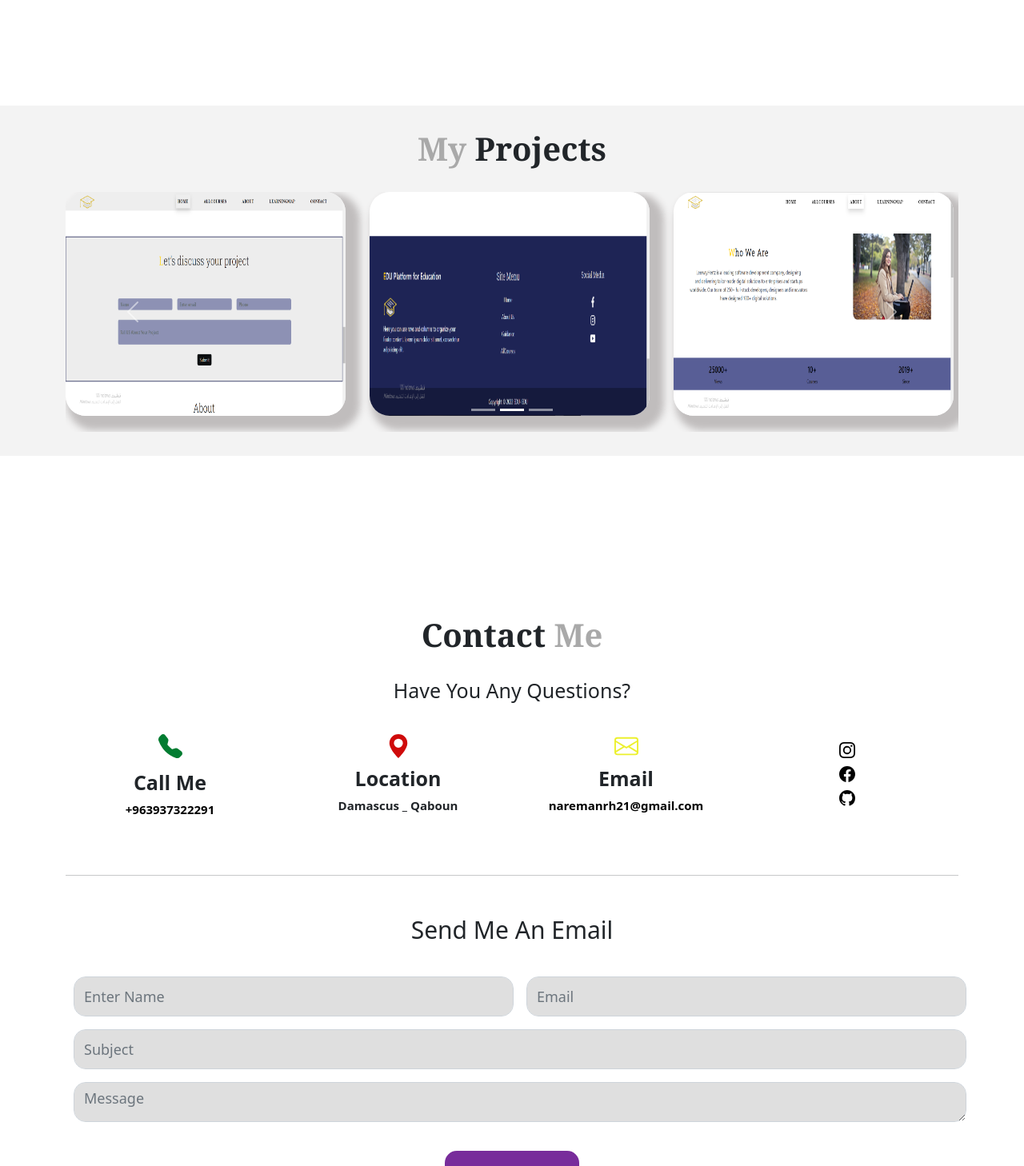
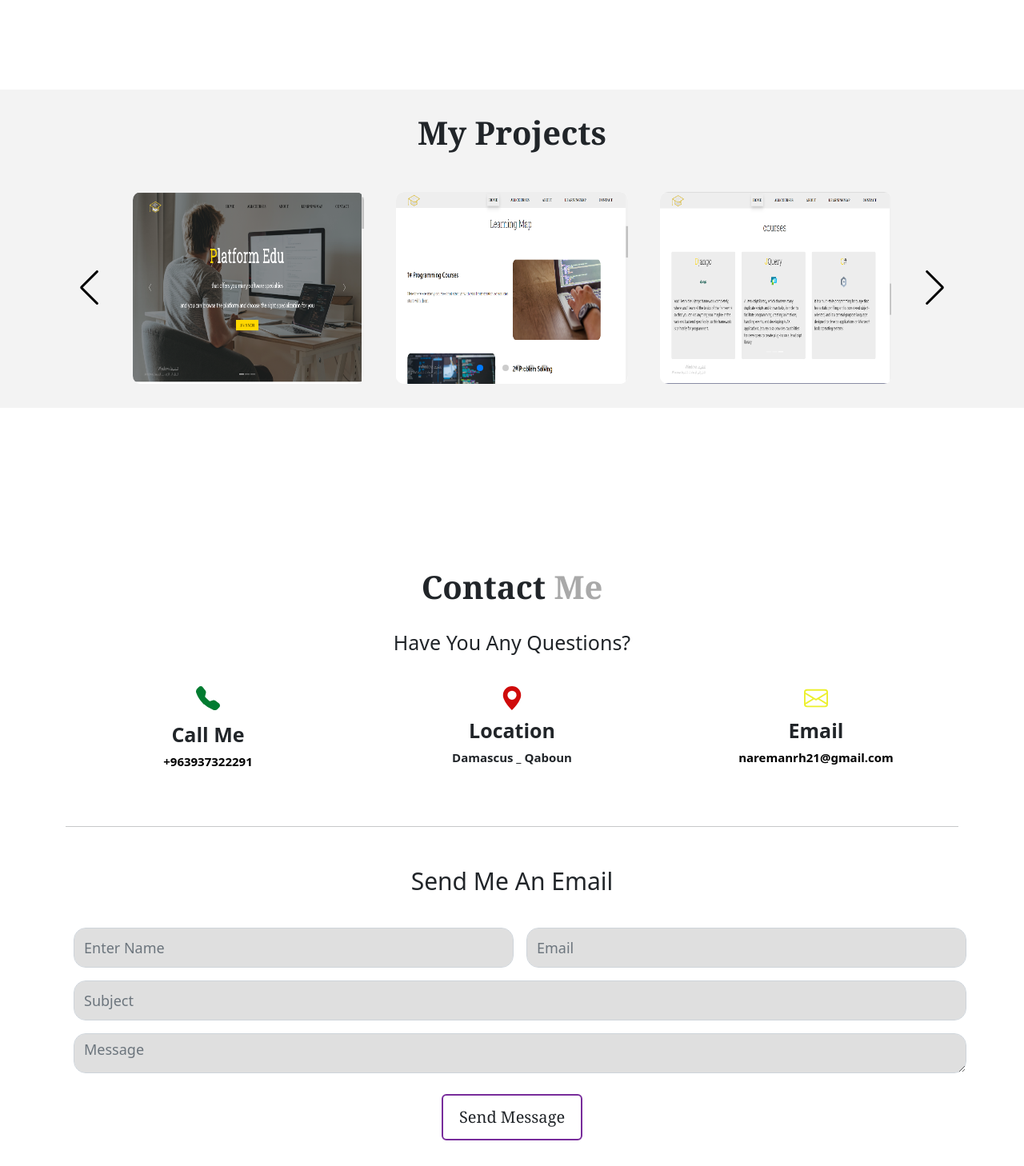
Before and after one commit to NaremanRahmeh/Poptfolio, a React (Create React App) app: page / in a window 1280 px wide. Shown: the part 1860-3318 px from the top of the page at 80% size. Built offline with nearby package versions, Linux system fonts and the light colour scheme.

Commit message:
edit page project

```diff
--- a/package.json
+++ b/package.json
@@ -23,7 +23,9 @@
     "react-scripts": "5.0.1",
     "react-scroll": "^1.8.8",
     "react-scroll-trigger": "^0.6.14",
+    "react-swiper": "^0.1.5",
     "sass": "^1.55.0",
+    "swiper": "^8.4.4",
     "web-vitals": "^2.1.4"
   },
   "scripts": {
--- a/src/App.js
+++ b/src/App.js
@@ -4,9 +4,10 @@ import './App.css';
 import { Sidebar } from './Components/Sidebar';
 import {Home} from '../src/Pages/Home/Home';
 import {About} from './Pages/About/About';
-import {MySkills} from './Pages/MySkills/MySkills';
+import {Myskills} from './Pages/MySkills/Myskills';
 import Contact from './Pages/Contact/Contact';
 import Projects from './Pages/Projects/Projects';
+
 
 function App() {
 
@@ -16,7 +17,7 @@ function App() {
     <Sidebar/>
     <Home/>
     <About/>
-    <MySkills/>
+    <Myskills/>
     <Projects/>
     <Contact/>
     </Fragment>
--- a/src/Pages/About/About.css
+++ b/src/Pages/About/About.css
@@ -23,31 +23,3 @@
     font-size: 18px;
     font-weight: 300px;
 }
-.about a{
-    text-decoration: none;
-    color: black;
-}
-
-.about h4{
-    font-size: 30px;
-    font-weight: 400;
-    margin-bottom: 50px;
-
-}
-.about .btn1{
-    background-color:  rgb(120, 44, 155);
-    color: #fff;
-    padding: 5px 10px 5px 10px;
-    border-radius: 8px;
-    border: none;
-}
-.about span{
-    font-size: 20px;
-    font-weight:bold;
-}
-
-.about hr{
-  height: 3px;
-  width: 230px;
-
-}
--- a/src/Pages/About/About.js
+++ b/src/Pages/About/About.js
@@ -3,6 +3,8 @@ import './About.css';
 
 
 export const About =()=> {
+
+
   return (
 
 
@@ -12,7 +14,6 @@ export const About =()=> {
        <h1>About<span> Me</span></h1>
        {/* <hr/> */}
        <p> I am a web developer, graduated from Damascus University, Computer Technical Institute, Software Engineering.
-
        </p>
 
         <div className='box'>
--- a/src/Pages/Contact/Contact.css
+++ b/src/Pages/Contact/Contact.css
@@ -75,22 +75,35 @@
    outline-color: black;
 }
 .contact .btn{
-    background-color:  rgb(120, 44, 155);
+    border: 2px solid rgb(120, 44, 155);
+    background: none;
+    padding: 12px 20px;
+    font-size: 20px;
+    font-family: Georgia, 'Times New Roman', Times, serif;
+    margin-top: 10px;
+    cursor: pointer;
+    position: relative;
+    overflow: hidden;
+}
+.contact .btn::before{
+    content: "";
+    left: 0;
+    position: absolute;
+    width: 100%;
+    height: 0%;
+    background: rgb(120, 44, 155);
+    z-index: -1;
+    transition: 0.8s;
+}
+.contact .btn1::before{
+     top: 0;
+     border-radius: 0 0 50% 50%;
+}
+.contact .btn1:hover::before{
+    height: 180%;
+}
+.contact .btn1:hover{
     color: #fff;
-    font-weight: 500;
-    padding: 15px 30px 15px 30px;
-    border: none;
-    border-radius: 15px;
-    margin-top: 20px;
-}
-.contact .btn:hover{
-    background-color:#fff;
-    color: black;
-    font-weight: 500;
-    padding: 15px 30px 15px 30px;
-    border: solid 2px black;
-    border-radius: 15px;
-    margin-top: 20px;
 }
 
 .contact ul{
@@ -105,3 +118,7 @@
     padding-top: 10px;
 
 }
+.contact ul li ,.svgg:hover{
+    color:  rgb(120, 44, 155);
+    transform: scale(1.1);
+}
--- a/src/Pages/Contact/Contact.js
+++ b/src/Pages/Contact/Contact.js
@@ -33,24 +33,24 @@ const Contact = () => {
     <div className='content'>
     <div className='row'>
 
-    <div className='col-md-3'>
+    <motion.div className='col-md-4' whileHover={{scale:1.1}}>
      <span><BsTelephoneFill className='svg'/></span>
       <h3>Call Me</h3>
      <main><a  href='https://api.whatsapp.com/send?phone+963937322291' target="_blank">+963937322291</a></main>
-    </div>
+     </motion.div>
 
-    <div className='col-md-3'>
+    <motion.div className='col-md-4' whileHover={{scale:1.1}}>
     <span><BsFillGeoAltFill className='svg1'/></span>
       <h3>Location</h3>
        <main>Damascus _ Qaboun</main>
-        </div>
+        </motion.div>
 
-        <div className='col-md-3'>
+        <motion.div className='col-md-4' whileHover={{scale:1.1}}>
         <span><BsEnvelope className='svg2'/></span>
       <h3>Email</h3>
        <main><a href='mailto:naremanrh21@gmail.com' target="_blank">naremanrh21@gmail.com</a></main>
-        </div>
-
+       </motion.div>
+{/*
         <div className='col-md-3'>
         <span>
         <ul>
@@ -59,7 +59,7 @@ const Contact = () => {
             <li><a href='https://github.com/NaremanRahmeh'><BsGithub className='svgg'/></a></li>
             </ul>
         </span>
-        </div>
+        </div> */}
 
         </div>
         <hr className='h-col'/>
@@ -85,7 +85,8 @@ const Contact = () => {
      name='message'  className="form-control" placeholder="Message"  rows='5' required/>
   </div>
   <div className="col-md-12">
-    <motion.button animate={{rotate: rotate ? 360 : 0}} onClick={()=> {setRotat(!rotate)}} className="btn btn1">Send Message</motion.button>
+    <motion.button animate={{rotate: rotate ? 360 : 0}} onClick={()=> {setRotat(!rotate)}}
+     className="btn btn1">Send Message</motion.button>
   </div>
 </form>
     </div>
--- a/src/Pages/MySkills/MySkills.js
+++ b/src/Pages/MySkills/MySkills.js
@@ -1,10 +1,10 @@
 import React, { Fragment, useState } from 'react';
-import './MySkills.css';
+import './Mysklills.css';
 import CountUp from 'react-countup';
 import ScrollTrigger from 'react-scroll-trigger';
 
 
-export const MySkills =()=> {
+export const Myskills =()=> {
 
       const[counterOn ,setCounterOn] = useState (false);
     return (
--- a/src/Pages/Projects/Projects.css
+++ b/src/Pages/Projects/Projects.css
@@ -5,25 +5,54 @@
     padding: 30px 30px;
 
 }
+.projects .header-projects h1{
+    text-align: center;
+    margin-bottom: 50px;
+    font-size: 40px;
+    font-weight:bold;
+    font-family:Georgia, 'Times New Roman', Times, serif;
+}
 .projects img{
-    width: 350px;
-    height: 280px;
-    box-shadow:10px 10px 10px 8px rgb(192, 189, 189);
-    border-radius: 25px;
-    /* border: solid 1px rgb(82, 0, 99); */
+    width: 100%;
+    height: 100%;
+}
+.s-container{
+    position: relative;
+}
+.s-container .swiper{
+    width:85%;
+    height: 15rem;
+    position: unset;
+}
+.s-container .swiper-slide{
+    background: white;
+    display: flex;
+    border-radius: 10px;
+    padding: 0.5rem;
+    box-sizing: border-box;
+    overflow: hidden;
+    position: relative;
+    margin-bottom: 50px;
+}
+.s-container .swiper-button-prev{
+    left: 1rem;
 
 }
-.projects .row{
-    margin-bottom: 20px;
+.s-container .swiper-button-next{
+    right: 1rem;
 }
-.projects .header-projects h1{
-    text-align: center;
-    font-size: 40px;
-    font-family:Georgia, 'Times New Roman', Times, serif;
-    font-weight: bold;
-    margin-bottom: 30px;
+.s-container .swiper-pagination{
+    color: black;
 }
-.projects .header-projects h1 span{
-    color: darkgray;
-    font-weight: bold;
+.s-container .swiper-button-prev,.s-container .swiper-button-next{
+    color: black;
 }
+.img{
+    width:100%;
+    height: 100%;
+    position: absolute;
+    right: 0;
+    top: 0;
+    bottom: 0;
+    left: 0;
+}
--- a/src/Pages/Projects/Projects.js
+++ b/src/Pages/Projects/Projects.js
@@ -1,5 +1,13 @@
 import React from 'react';
 import './Projects.css';
+import { Swiper, SwiperSlide , useSwiper} from 'swiper/react';
+import { Navigation, Pagination, Scrollbar , A11y } from 'swiper';
+// Import Swiper styles
+import 'swiper/css';
+import 'swiper/css/navigation';
+import 'swiper/css/pagination';
+import 'swiper/css/scrollbar';
+import { motion } from 'framer-motion';
 import Carousel from 'react-bootstrap/Carousel';
 import project1 from '../../assets/image/1.PNG';
 import project2 from '../../assets/image/2.PNG';
@@ -13,6 +21,29 @@ import project9 from '../../assets/image/9.PNG';
 import Card from 'react-bootstrap/Card';
 
 const Projects = () => {
+
+  const SliderAbout =[
+    {
+      image:<img src={project1}/>,
+    },
+    {
+      image:<img src={project2}/>,
+    },
+    {
+      image:<img src={project3}/>,
+    },
+    {
+      image:<img src={project4}/>,
+    },
+    {
+      image:<img src={project5}/>,
+    },
+    {
+      image:<img src={project6}/>,
+    },
+
+   ]
+   const swiper = useSwiper();
   return (
 
     <div className='projects'>
@@ -20,54 +51,31 @@ const Projects = () => {
       <div className='header-projects'>
       <h1> <span>My </span>Projects</h1>
       </div>
-      <div className='content-projects'>
 
-      <Carousel>
-      <Carousel.Item>
-      <div className='row' >
-         <div className='col-md-4'>
-         <img src={project1}/>
-         </div>
-         <div className='col-md-4'>
-         <img src={project2}/>
-         </div>
-         <div className='col-md-4'>
-         <img src={project3} />
-         </div>
-        </div>
-      </Carousel.Item>
-      <Carousel.Item>
-      <div className='row '>
-         <div className='col-md-4'>
-         <img src={project4} />
-         </div>
-         <div className='col-md-4'>
-         <img src={project5} />
-         </div>
-         <div className='col-md-4'>
-         <img src={project6} />
-         </div>
-        </div>
-
-      </Carousel.Item>
-      <Carousel.Item>
-      <div className='row'>
-         <div className='col-md-4'>
-         <img src={project7} />
-         </div>
-         <div className='col-md-4'>
-         <img src={project8} />
-         </div>
-         <div className='col-md-4'>
-         <img src={project9} />
-         </div>
-        </div>
-
-      </Carousel.Item>
-    </Carousel>
-
-
-       </div>
+      <div className='s-container'>
+       <Swiper
+      spaceBetween={40}
+      slidesPerView={3}
+      slidesPerGroup={1}
+      loop={true}
+      modules={[Pagination,Navigation,Scrollbar, A11y]}
+      className="mySwiper"
+      loopFillGroupWithBlank={true}
+      // navigation={true}
+      navigation
+      pagination={{ clickable: true }}
+    >
+         {SliderAbout.map(({ image}) =>(
+           <SwiperSlide >
+              <div className='left-s'>
+               <div className='img'>
+               {image}
+                </div>
+              </div>
+           </SwiperSlide>
+           ))}
+    </Swiper>
+    </div>
       </div>
       </div>
   )
```
Also changed, not shown: src/Components/Footer.css (added, +16 -0 lines), src/Components/Footer.js (added, +20 -0 lines), src/Pages/MySkills/Mysklills.css (renamed from src/Pages/MySkills/MySkills.css), 1 other file (tests, documents, lock files or other folders).
